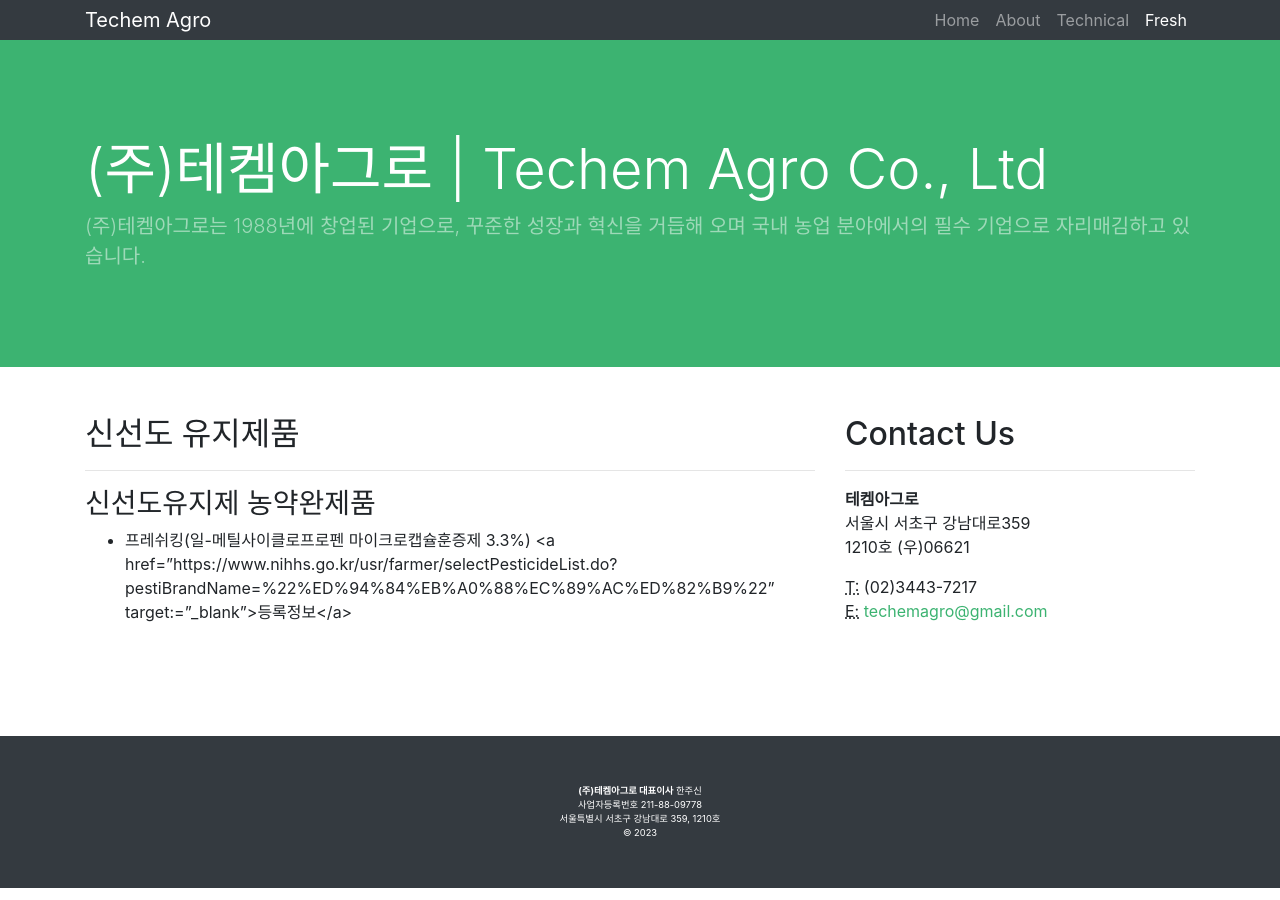
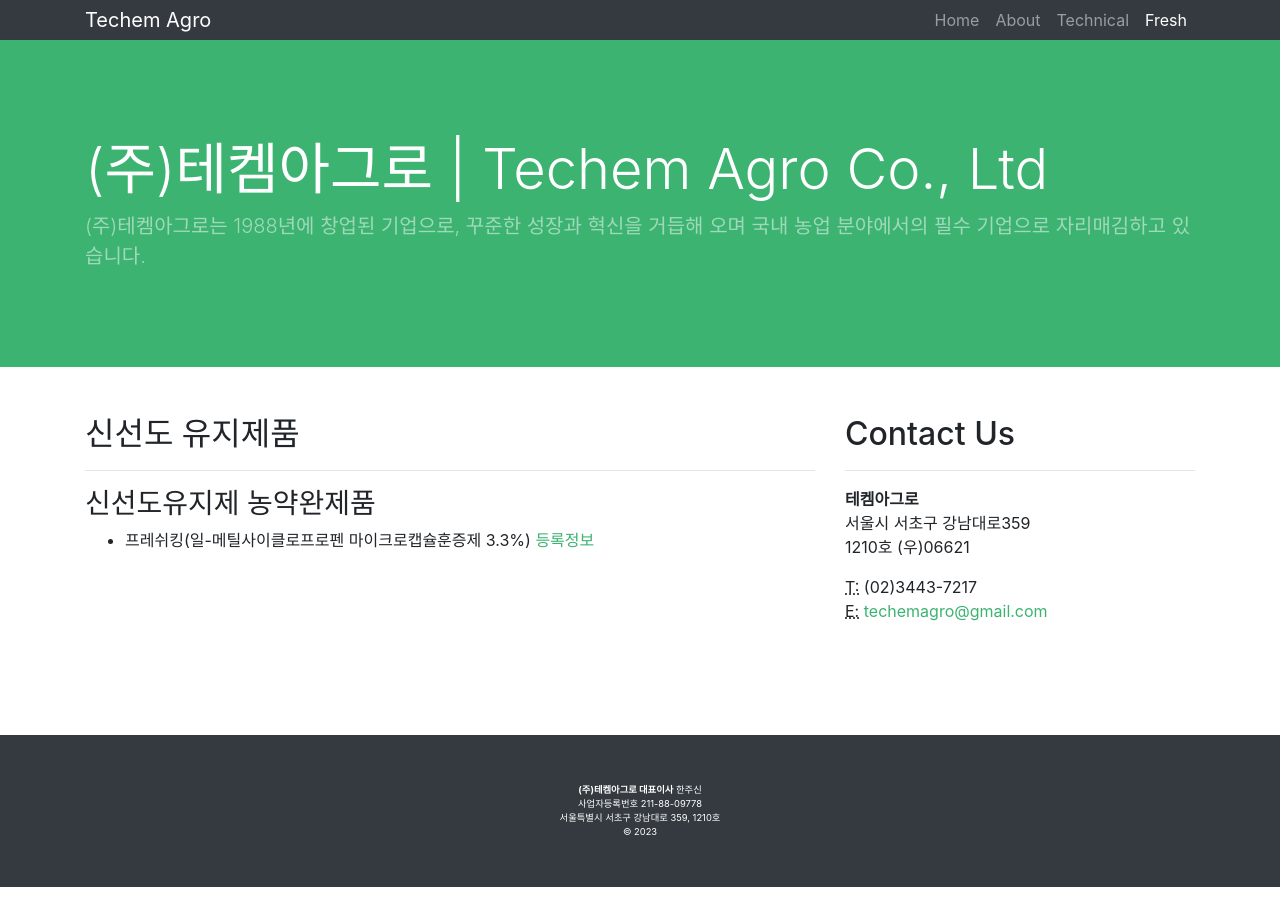
Before and after one commit to techemagro/techemagro.github.io, a Jekyll site: the page built from _pages/fresh.md, in a window 1280 px wide. Built offline with Jekyll 4.4.1, drawn with Linux system fonts in a browser that asks for light colours.

Commit message:
Update fresh.md

```diff
--- a/_pages/fresh.md
+++ b/_pages/fresh.md
@@ -9,4 +9,4 @@
 <hr />
 
 ###  신선도유지제 농약완제품
-- 프레쉬킹(일-메틸사이클로프로펜 마이크로캡슐훈증제 3.3%) <a href="https://www.nihhs.go.kr/usr/farmer/selectPesticideList.do?pestiBrandName=%22%ED%94%84%EB%A0%88%EC%89%AC%ED%82%B9%22" target:="_blank">등록정보<img scr="https://www.nihhs.go.kr/usr/image/common/icon_link.png"></a>
+- 프레쉬킹(일-메틸사이클로프로펜 마이크로캡슐훈증제 3.3%) <a href="https://www.nihhs.go.kr/usr/farmer/selectPesticideList.do?pestiBrandName=%22%ED%94%84%EB%A0%88%EC%89%AC%ED%82%B9%22" target="_blank">등록정보<img scr="https://www.nihhs.go.kr/usr/image/common/icon_link.png"></a>
```
